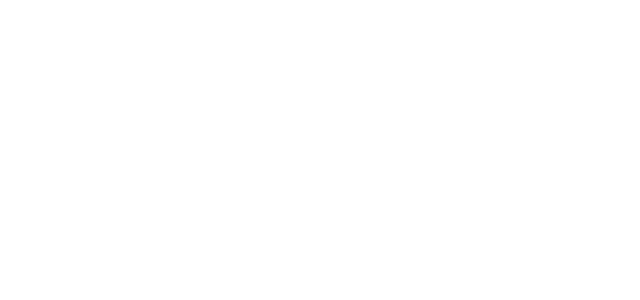
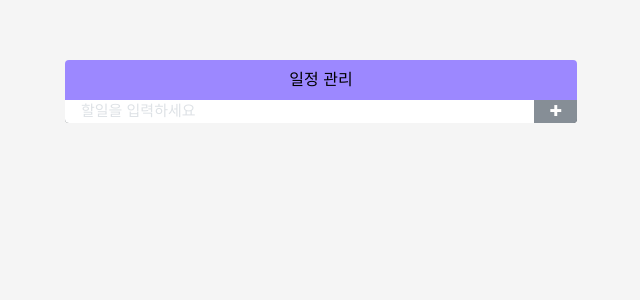
Before and after one commit to granen32/normal_todo, a React (Create React App) app: page / in a window 1280 px wide. Shown: the top 300 px of the page, without its empty margins (319-959 px from the left). Built offline with nearby package versions, Linux system fonts and the light colour scheme.

Commit message:
component, pages

```diff
--- a/src/App.tsx
+++ b/src/App.tsx
@@ -1,12 +1,17 @@
 import React from 'react';
 import { ThemeProvider } from 'styled-components';
-import { darkTheme } from "./styles/theme";
-
+import { lightTheme } from "./styles/theme";
+import TodoTemplate from './pages/TodoTemplate';
+import GlobalStyle from './styles/GlobalStyle';
+import TodoInsert from './component/TodoInsert';
 
 function App() {
   return (
-    <ThemeProvider theme={darkTheme}>
-
+    <ThemeProvider theme={lightTheme}>
+      <GlobalStyle />
+      <TodoTemplate>
+        <TodoInsert/>
+      </TodoTemplate>
     </ThemeProvider>
   );
 }
--- /dev/null
+++ b/src/component/TodoInsert.tsx
@@ -0,0 +1,42 @@
+import React from 'react'
+import styled from 'styled-components'
+
+const TodoInsertForm = styled.form`
+  display: flex;
+  background: #495057;
+  input{
+    flex: 1;
+    border: 0;
+    padding: 0 1rem;
+    font-size: 15px;
+    line-height: 1.5;
+
+    &::placeholder{
+      color: #dee2e6;
+    }
+  }
+  button{
+    background: #868e96;
+    color: #fff;
+    padding: 0 15px;
+    font-size: 15px;
+    display: flex;
+    align-items: center;
+    transition: 0.1s background ease-in;
+    &:hover{
+      background: #adb5bd;
+    }
+  }
+`
+
+
+const TodoInsert = () => {
+  return (
+    <TodoInsertForm>
+      <input type="text" placeholder='할일을 입력하세요'/>
+      <button type='submit'>✚</button>
+    </TodoInsertForm>
+  )
+}
+
+export default TodoInsert
--- /dev/null
+++ b/src/pages/TodoTemplate.tsx
@@ -0,0 +1,32 @@
+import React from 'react'
+import styled from 'styled-components'
+
+const TodoTemplateBox = styled.div`
+  width: 512px;
+  margin: 60px auto;
+  border-radius: 4px;
+  overflow: hidden;
+`;
+const AppTitle = styled.div`
+  background: ${props => props.theme.accentColor};
+  color:${props => props.theme.textColor};
+  height: 40px;
+  font-size: 16px;
+  display: flex;
+  align-items: center;
+  justify-content: center;
+`;
+const Content = styled.div`
+  background-color: ${props => props.theme.bgColor};;
+`
+
+const TodoTemplate = ({children}:any) => {
+  return (
+    <TodoTemplateBox>
+      <AppTitle>일정 관리</AppTitle>
+      <Content>{children}</Content>
+    </TodoTemplateBox>
+  )
+}
+
+export default TodoTemplate
```
